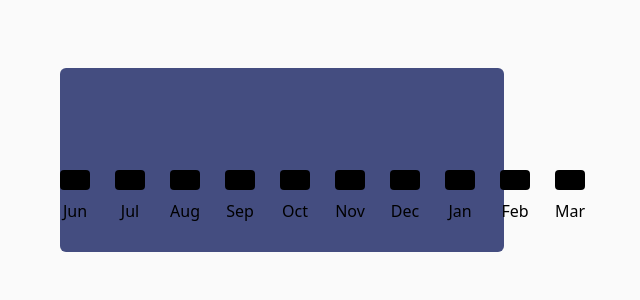
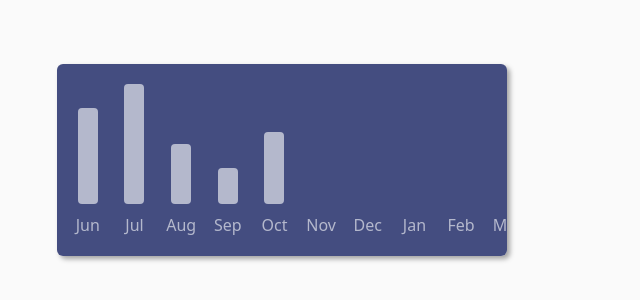
Before and after one commit to khhhrp-frontloops-markup/task-25, a website built with Vite: page index.html in a window 1280 px wide. Shown: the part 240-540 px from the top of the page, without its empty margins (358-998 px from the left). Built offline with nearby package versions, Linux system fonts and the light colour scheme.

Commit message:
first commit

```diff
--- a/index.html
+++ b/index.html
@@ -13,46 +13,79 @@
     <div class="info">
       <div class="info__grid">
         <div class="info__item">
-          <div class="info__graphic"></div>
-          <h2 class="info__title">Jun<h2>
+          <div class="info__wrapper">
+            <div class="info__graphic" style="height: 80%"></div>
+          </div>
+          <h2 class="info__title">Jun</h2>
         </div>
         <div class="info__item">
-          <div class="info__graphic"></div>
-          <h2 class="info__title">Jul<h2>
+          <div class="info__wrapper">
+            <div class="info__graphic" style="height: 100%"></div>
+          </div>
+          <h2 class="info__title">Jul</h2>
         </div>
         <div class="info__item">
-          <div class="info__graphic"></div>
-          <h2 class="info__title">Aug<h2>
+          <div class="info__wrapper">
+            <div class="info__graphic" style="height: 50%"></div>
+          </div>
+          <h2 class="info__title">Aug</h2>
         </div>
         <div class="info__item">
-          <div class="info__graphic"></div>
-          <h2 class="info__title">Sep<h2>
+          <div class="info__wrapper">
+            <div class="info__graphic" style="height: 30%"></div>
+          </div>
+          <h2 class="info__title">Sep</h2>
         </div>
         <div class="info__item">
-          <div class="info__graphic"></div>
-          <h2 class="info__title">Oct<h2>
+          <div class="info__wrapper">
+            <div class="info__graphic" style="height: 60%"></div>
+          </div>
+          <h2 class="info__title">Oct</h2>
         </div>
         <div class="info__item">
-          <div class="info__graphic"></div>
-          <h2 class="info__title">Nov<h2>
+          <div class="info__wrapper">
+            <div class="info__graphic"></div>
+          </div>
+          <h2 class="info__title">Nov</h2>
         </div>
         <div class="info__item">
-          <div class="info__graphic"></div>
-          <h2 class="info__title">Dec<h2>
+          <div class="info__wrapper">
+            <div class="info__graphic"></div>
+          </div>
+          <h2 class="info__title">Dec</h2>
         </div>
         <div class="info__item">
-          <div class="info__graphic"></div>
-          <h2 class="info__title">Jan<h2>
+          <div class="info__wrapper">
+            <div class="info__graphic"></div>
+          </div>
+          <h2 class="info__title">Jan</h2>
         </div>
         <div class="info__item">
-          <div class="info__graphic"></div>
-          <h2 class="info__title">Feb<h2>
+          <div class="info__wrapper">
+            <div class="info__graphic"></div>
+          </div>
+          <h2 class="info__title">Feb</h2>
         </div>
         <div class="info__item">
-          <div class="info__graphic"></div>
-          <h2 class="info__title">Mar<h2>
+          <div class="info__wrapper">
+            <div class="info__graphic"></div>
+          </div>
+          <h2 class="info__title">Mar</h2>
+        </div>
+        <div class="info__item">
+          <div class="info__wrapper">
+            <div class="info__graphic"></div>
+          </div>
+          <h2 class="info__title">Apr</h2>
+        </div>
+        <div class="info__item">
+          <div class="info__wrapper">
+            <div class="info__graphic"></div>
+          </div>
+          <h2 class="info__title">May</h2>
         </div>
       </div>
     </div>
+    <script src="./src/script.js"></script>
   </body>
 </html>
--- /dev/null
+++ b/src/script.js
@@ -0,0 +1,15 @@
+document.addEventListener("DOMContentLoaded", (event) => {
+  const infoItems = document.querySelectorAll(".info__item");
+
+  infoItems.forEach((item) => {
+    item.addEventListener("click", function (e) {
+      item.classList.toggle("info__item--active");
+
+      infoItems.forEach((otherItem) => {
+        if (otherItem !== item) {
+          otherItem.classList.remove("info__item--active");
+        }
+      });
+    });
+  });
+});
--- a/src/style.scss
+++ b/src/style.scss
@@ -21,43 +21,88 @@ body {
   min-height: 100dvh;
   font-family: system-ui, -apple-system, BlinkMacSystemFont, "Segoe UI", Roboto,
     Oxygen, Ubuntu, Cantarell, "Open Sans", "Helvetica Neue", sans-serif;
-  background-color: #FAFAFA;
+  background-color: #fafafa;
   display: flex;
   align-items: center;
   justify-content: center;
   padding: 15px;
 }
 
-
 .info {
-  max-width: 444px;
+  $root: &;
+  max-width: 450px;
   width: 100%;
-  background-color: #444D80;
+  background-color: #444d80;
   border-radius: 6px;
   padding-block: 20px;
+  overflow-x: auto;
+  box-shadow: 3px 3px 5px 0px rgba(0, 0, 0, 0.35);
 
   &__grid {
-    display: flex;
-    align-items: flex-end;
-    column-gap: 25px;
-    min-height: 144px;
+    min-width: 100%;
+    width: max-content;
+    display: grid;
+    column-gap: 15px;
+    grid-auto-columns: minmax(0, 1fr);
+    grid-auto-flow: column;
+    padding-inline: 15px;
   }
 
   &__item {
-    height: 100%;
     display: flex;
     flex-direction: column;
     align-items: center;
-    justify-content: space-between;
     row-gap: 10px;
-    flex-basis: 30px;
-    flex-shrink: 0;
+
+    &:has(#{$root}__graphic:hover) {
+      #{$root}__title {
+        color: #ffff;
+      }
+    }
+
+    &:has(#{$root}__title:hover) {
+      #{$root}__graphic {
+        background-color: #5196d6;
+      }
+    }
+  }
+
+  &__wrapper {
+    width: 100%;
+    height: 120px;
+    display: flex;
+    align-items: flex-end;
   }
 
   &__graphic {
-    height: 20px;
-    width: 100%;
+    width: 20px;
+    margin-inline: auto;
     border-radius: 4px;
-    background-color: #000;
+    background-color: #b4b8cc;
+    transition-property: background-color;
+    transition-duration: 150ms;
+    transition-timing-function: ease;
+
+    @media (hover: hover) {
+      cursor: pointer;
+      &:hover {
+        background-color: #5196d6;
+      }
+    }
+  }
+
+  &__title {
+    color: #b4b8cc;
+    transition-property: color;
+    transition-duration: 150ms;
+    transition-timing-function: ease;
+
+    @media (hover: hover) {
+      cursor: pointer;
+
+      &:hover {
+        color: #fff;
+      }
+    }
   }
 }
```
Also changed, not shown: 2 other files.
